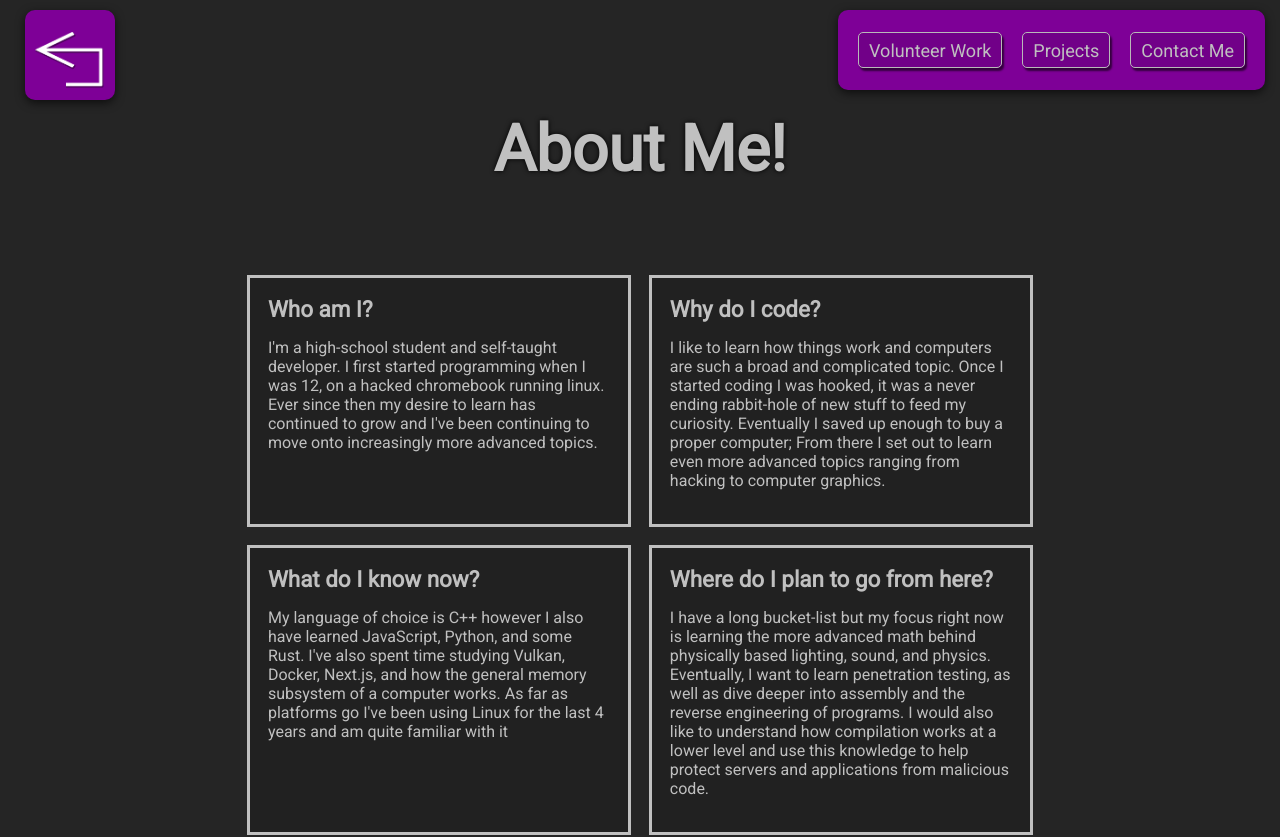
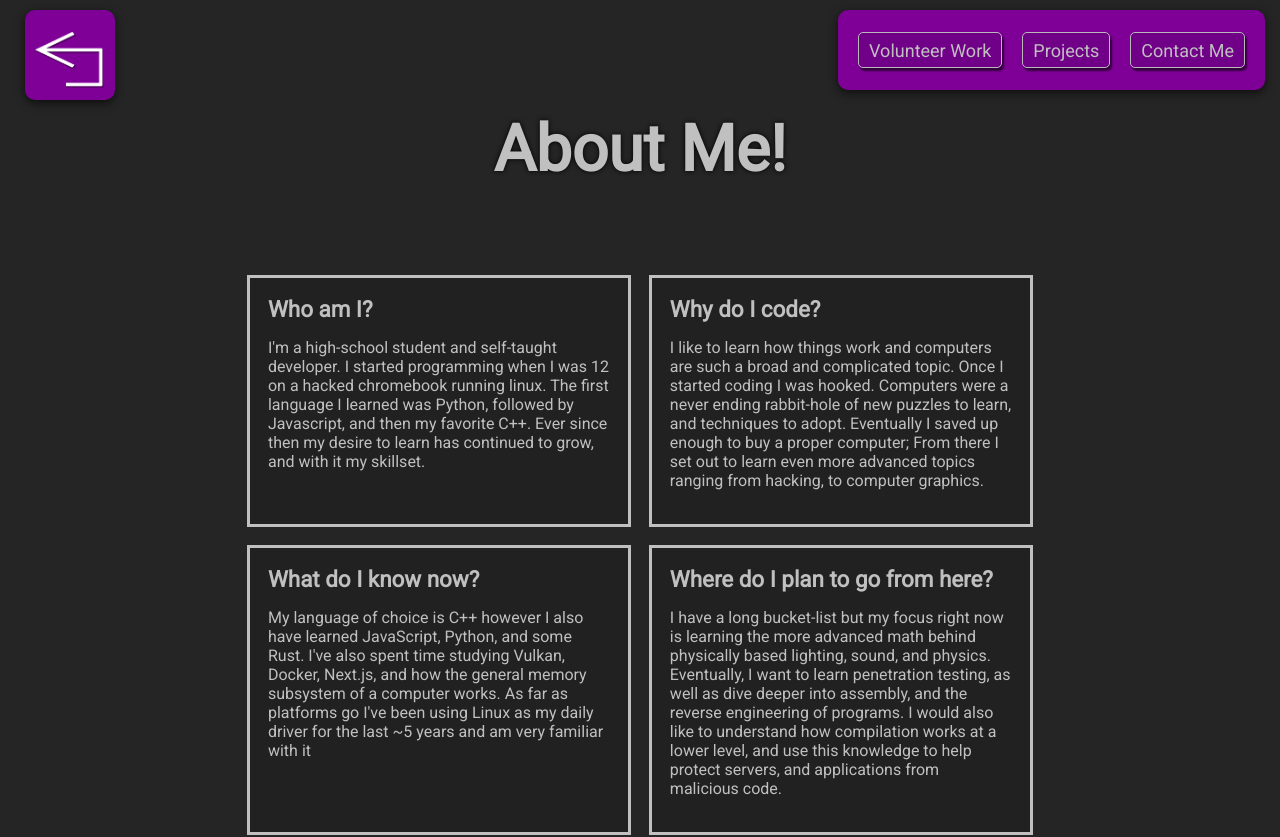
Before and after one commit to NineBallo/MyWebsite, a Next.js app: page /AboutMe in a window 1280 px wide. Shown: the top 837 px of the page. Built offline with nearby package versions, Linux system fonts and the light colour scheme.

Commit message:
Slightly less cringe wording

```diff
--- a/package.json
+++ b/package.json
@@ -10,7 +10,7 @@
   },
   "dependencies": {
     "embla-carousel-react": "^5.0.1",
-    "next": "^11.1.2",
+    "next": "^12.1.0",
     "react": "17.0.2",
     "react-dom": "17.0.2",
     "sharp": "^0.29.3",
--- a/pages/AboutMe.js
+++ b/pages/AboutMe.js
@@ -28,33 +28,38 @@ export default function AboutMe() {
             <InfoParent>
                 <InfoChild
                     title={"Who am I?"}
-                    desc={"I'm a high-school student and self-taught developer. I first started programming when I was" +
-                    " 12, on a hacked chromebook running linux." +
-                    " Ever since then my desire to learn has continued to grow and" +
-                    " I've been continuing to move onto increasingly more advanced topics."}
+                    desc={"I'm a high-school student and self-taught developer. I started programming when I was" +
+                    " 12 on a hacked chromebook running linux." +
+                    " The first language I learned was Python, followed by Javascript, and then my favorite C++. Ever since then my desire to learn" +
+                    " has continued to grow, and with it my skillset."}
                 />
                 <InfoChild
                     title={"Why do I code?"}
                     desc={"I like to learn how things work and computers are such a broad and complicated topic." +
-                    " Once I started coding I was hooked, it was a never ending rabbit-hole of new stuff to feed my curiosity." +
+                    " Once I started coding I was hooked. Computers were a never ending rabbit-hole of new puzzles to learn, and techniques to adopt." +
                     " Eventually I saved up enough to buy a proper computer; From there I set out to learn even more" +
-                    " advanced topics ranging from hacking to computer graphics."}
+                    " advanced topics ranging from hacking, to computer graphics."}
                 />
                 <InfoChild
                     title={"What do I know now?"}
                     desc={"My language of choice is C++ however I also have learned JavaScript, Python, and some Rust. " +
                     "I've also spent time studying Vulkan, Docker, Next.js, and how the general memory subsystem of a computer works. " +
-                    "As far as platforms go I've been using Linux for the last 4 years and am quite familiar with it "}
+                    "As far as platforms go I've been using Linux as my daily driver for the last ~5 years and am very familiar with it "}
                 />
                 <InfoChild
                     title={"Where do I plan to go from here?"}
                     desc={"I have a long bucket-list but my focus right now is learning the more advanced math behind" +
                     " physically based lighting, sound, and physics. Eventually, I want to learn " +
-                    " penetration testing, as well as dive deeper into assembly and the reverse engineering of programs." +
-                    " I would also like to understand how compilation works at a lower level and use this knowledge to help" +
-                    " protect servers and applications from malicious code."}
+                    " penetration testing, as well as dive deeper into assembly, and the reverse engineering of programs." +
+                    " I would also like to understand how compilation works at a lower level, and use this knowledge to help" +
+                    " protect servers, and applications from malicious code."}
                 />
             </InfoParent>
+            <footer>
+                <a target="_blank" rel="noopener noreferrer" href="https://github.com/NineBallo/MyWebsite">
+                    <h4 className={SCommon.footerLink}>Made by ME!</h4>
+                </a>
+            </footer>
         </div>
     );
 }
--- a/pages/Contact.js
+++ b/pages/Contact.js
@@ -55,9 +55,9 @@ export default function ContactMe() {
 
 
             <footer>
-                <Link href="https://github.com/NineBallo/NewWebsite" passHref>
+                <a target="_blank" rel="noopener noreferrer" href="https://github.com/NineBallo/MyWebsite">
                     <h4 className={SCommon.footerLink}>Made by ME!</h4>
-                </Link>
+                </a>
             </footer>
         </div>
     );
--- a/pages/Projects/NineEngine.js
+++ b/pages/Projects/NineEngine.js
@@ -11,6 +11,7 @@ import SCarousel from "../../styles/Components/Carousel.module.css";
 
 import showcase1 from "../../public/Projects/NineEngine/engine2.webp";
 import showcase2 from "../../public/Projects/NineEngine/engine4.webp";
+import Link from "next/link";
 
 export default function NineEngine() {
     return (
--- a/pages/Projects/Solamanders.js
+++ b/pages/Projects/Solamanders.js
@@ -11,6 +11,7 @@ import SCarousel from "../../styles/Components/Carousel.module.css"; //TODO turn
 import BabyMander from "../../public/Projects/Solamanders/BabyMander.webp";
 import Gen1Mander from "../../public/Projects/Solamanders/Gen1Mander.webp";
 import TerrariumTank from "../../public/Projects/Solamanders/TTank.webp";
+import Link from "next/link";
 
 export default function Solamanders() {
     return (
@@ -97,8 +98,6 @@ export default function Solamanders() {
                     " such as the low transaction fees, quick transaction speeds, and a relatively nice dev environment/community."}
                 />
             </InfoParent>
-
-
         </div>
     );
 }
--- a/pages/Projects/ZipZorpBeedleBorp.js
+++ b/pages/Projects/ZipZorpBeedleBorp.js
@@ -11,6 +11,7 @@ import SCarousel from "../../styles/Components/Carousel.module.css";
 import CSGO1 from "../../public/Projects/ZipZorp/CSGO1.webp";
 import CSGO2 from "../../public/Projects/ZipZorp/CSGO2.webp";
 import CSGO3 from "../../public/Projects/ZipZorp/CSGO3.webp";
+import Link from "next/link";
 
 export default function ZipZorpBeedleBorp() {
     return (
@@ -92,8 +93,6 @@ export default function ZipZorpBeedleBorp() {
                     " linux based cheats or exploits to study."}
                 />
             </InfoParent>
-
-
         </div>
     );
 }
```
Also changed, not shown: pages/Volunteer.js (+6 -1 lines), pages/index.js (+5 -5 lines), 1 other file (tests, documents, lock files or other folders).
